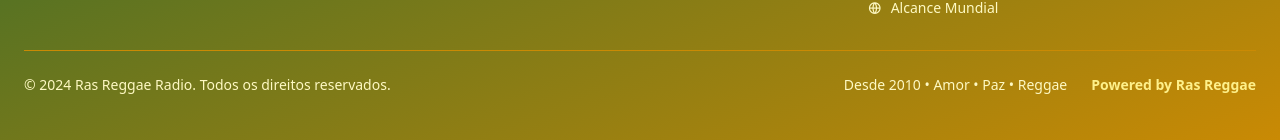
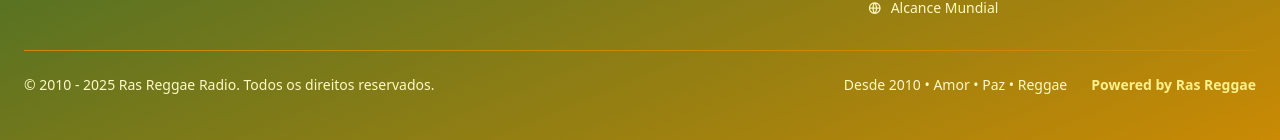
Before and after one commit to adilson2010/project-radio-mobile, a React (Vite) app: page / in a window 1280 px wide. Shown: the part 4739-4879 px from the top of the page. Built offline with nearby package versions, Linux system fonts and the light colour scheme.

Commit message:
texto atuaklizado 2010 - 2025

```diff
--- a/src/components/feature/Footer.tsx
+++ b/src/components/feature/Footer.tsx
@@ -224,7 +224,7 @@ export default function Footer() {
         <div className="border-t border-yellow-600 pt-6 text-center">
           <div className="flex flex-col md:flex-row justify-between items-center space-y-4 md:space-y-0">
             <p className="text-yellow-100 text-sm">
-              © 2024 Ras Reggae Radio. Todos os direitos reservados.
+              © 2010 - 2025 Ras Reggae Radio. Todos os direitos reservados.
             </p>
             <div className="flex items-center space-x-6">
               <span className="text-yellow-100 text-sm">Desde 2010 • Amor • Paz • Reggae</span>
```
